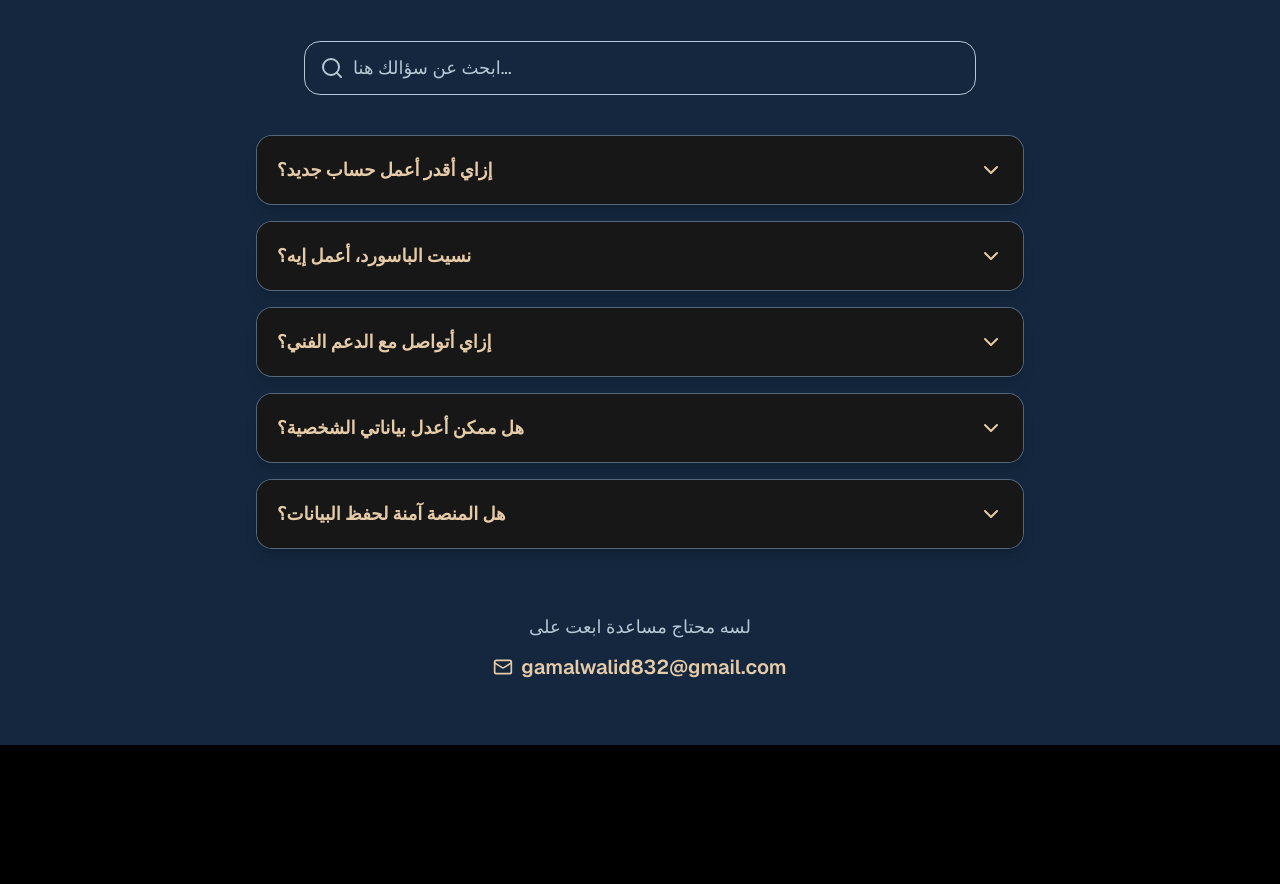
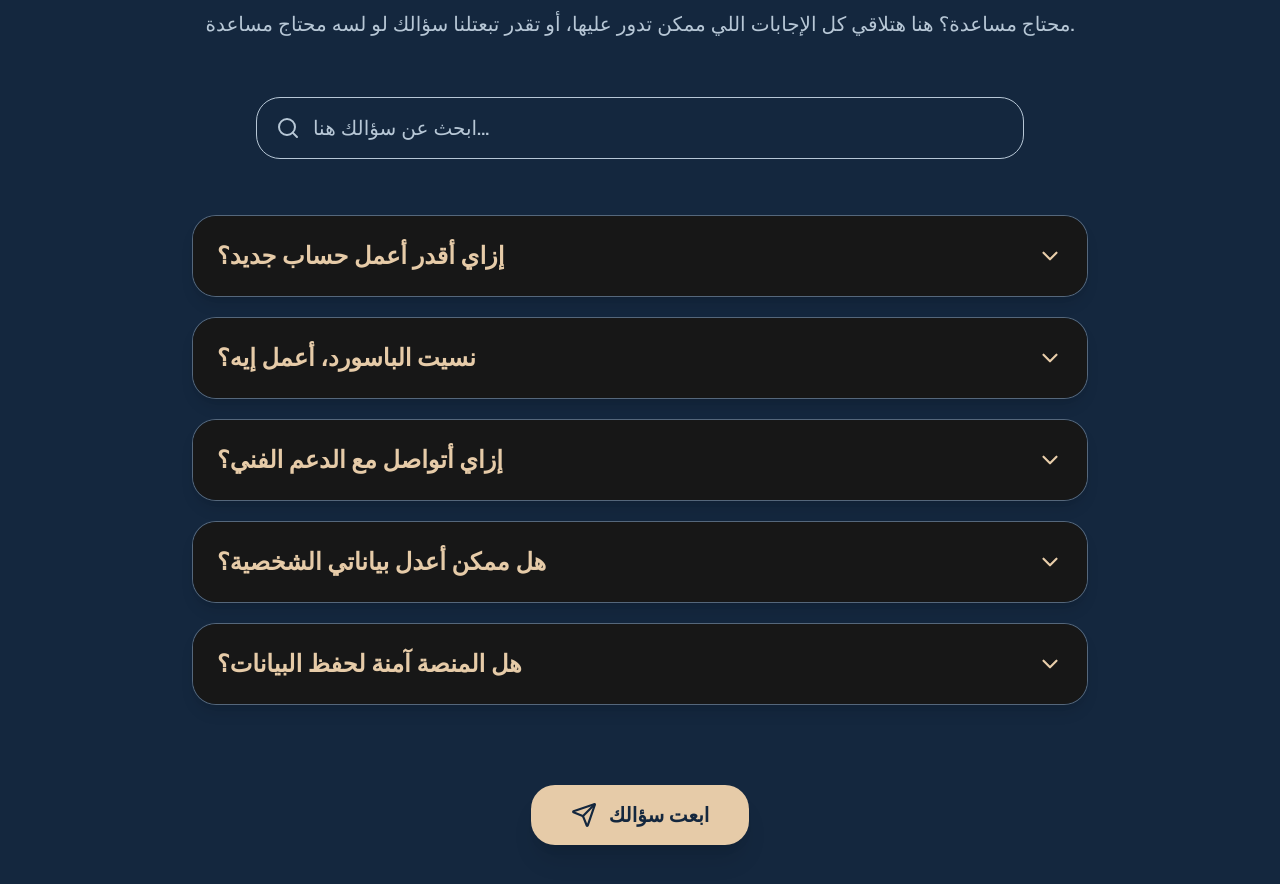
Before and after one commit to beshirswed1/e-commerce, a Next.js app: page /help in a window 1280 px wide. Shown: the part 216-1100 px from the top of the page. Before the commit the page ends 961 px from the top, so only its background shows below. Built offline with nearby package versions, Linux system fonts and the light colour scheme.

Commit message:
تعديل في الهيلب

```diff
--- a/app/help/page.jsx
+++ b/app/help/page.jsx
@@ -1,7 +1,7 @@
 "use client";
 import { useState } from "react";
 import { motion, AnimatePresence } from "framer-motion";
-import { ChevronDown, Search, Mail } from "lucide-react";
+import { ChevronDown, Search, Send } from "lucide-react";
 
 export default function HelpPage() {
     const faqs = [
@@ -34,9 +34,18 @@ export default function HelpPage() {
 
     const [openIndex, setOpenIndex] = useState(null);
     const [searchTerm, setSearchTerm] = useState("");
+    const [showForm, setShowForm] = useState(false);
+    const [question, setQuestion] = useState("");
 
     const toggleFAQ = (index) => {
         setOpenIndex(openIndex === index ? null : index);
+    };
+
+    const handleSend = () => {
+        if (!question.trim()) return alert("من فضلك اكتب سؤالك الأول!");
+        alert("تم إرسال سؤالك ✅");
+        setQuestion("");
+        setShowForm(false);
     };
 
     const filteredFaqs = faqs.filter((faq) =>
@@ -44,20 +53,20 @@ export default function HelpPage() {
     );
 
     return (
-        <div className="min-h-screen bg-[#14273E] text-white flex flex-col items-center justify-start py-16 px-6">
+        <div className="min-h-screen bg-[#14273E] text-white flex flex-col items-center justify-start py-20 px-6">
             {/* Header */}
             <motion.div
                 initial={{ opacity: 0, y: 30 }}
                 animate={{ opacity: 1, y: 0 }}
                 transition={{ duration: 0.6 }}
-                className="max-w-4xl text-center mb-10"
+                className="max-w-4xl text-center mb-14"
             >
-                <h1 className="text-5xl font-extrabold text-[#E6CBA8] mb-4">
+                <h1 className="text-6xl font-extrabold text-[#E6CBA8] mb-6">
                     Help
                 </h1>
-                <p className="text-[#B7C7D6] text-lg leading-relaxed">
+                <p className="text-[#B7C7D6] text-xl leading-relaxed">
                     محتاج مساعدة؟ هنا هتلاقي كل الإجابات اللي ممكن تدور عليها،
-                    أو تقدر تبعتلنا مباشرة لو لسه محتاج توصل للدعم الفني.
+                    أو تقدر تبعتلنا سؤالك لو لسه محتاج مساعدة.
                 </p>
             </motion.div>
 
@@ -66,15 +75,15 @@ export default function HelpPage() {
                 initial={{ scale: 0.9, opacity: 0 }}
                 animate={{ scale: 1, opacity: 1 }}
                 transition={{ duration: 0.4 }}
-                className="relative w-full max-w-2xl mb-10"
+                className="relative w-full max-w-3xl mb-14"
             >
-                <Search className="absolute left-4 top-1/2 transform -translate-y-1/2 text-[#B7C7D6]" />
+                <Search className="absolute left-5 top-1/2 transform -translate-y-1/2 text-[#B7C7D6]" />
                 <input
                     type="text"
                     placeholder="ابحث عن سؤالك هنا..."
                     value={searchTerm}
                     onChange={(e) => setSearchTerm(e.target.value)}
-                    className="w-full bg-[#14273E] text-[#E6CBA8] placeholder-[#B7C7D6] rounded-2xl py-3 pl-12 pr-4 text-lg border border-[#B7C7D6] focus:outline-none focus:ring-2 focus:ring-[#E6CBA8] transition-all duration-300"
+                    className="w-full bg-[#14273E] text-[#E6CBA8] placeholder-[#B7C7D6] rounded-3xl py-4 pl-14 pr-5 text-xl border border-[#B7C7D6] focus:outline-none focus:ring-2 focus:ring-[#E6CBA8] transition-all duration-300"
                 />
             </motion.div>
 
@@ -83,7 +92,7 @@ export default function HelpPage() {
                 initial={{ opacity: 0 }}
                 animate={{ opacity: 1 }}
                 transition={{ duration: 0.5 }}
-                className="w-full max-w-3xl space-y-4"
+                className="w-full max-w-4xl space-y-5"
             >
                 {filteredFaqs.length > 0 ? (
                     filteredFaqs.map((faq, index) => (
@@ -93,19 +102,19 @@ export default function HelpPage() {
                             transition={{
                                 layout: { duration: 0.25, ease: [0.4, 0, 0.2, 1] },
                             }}
-                            className="border border-[#B7C7D6]/40 rounded-2xl overflow-hidden bg-[#14273E] hover:border-[#E6CBA8]/70 transition-all shadow-lg"
+                            className="border border-[#B7C7D6]/40 rounded-3xl overflow-hidden bg-[#14273E] hover:border-[#E6CBA8]/70 transition-all shadow-lg"
                         >
                             {/* السؤال */}
                             <button
                                 onClick={() => toggleFAQ(index)}
-                                className="w-full flex justify-between items-center text-left p-5 text-[#E6CBA8] font-semibold text-lg"
+                                className="w-full flex justify-between items-center text-left p-6 text-[#E6CBA8] font-semibold text-2xl"
                             >
                                 {faq.question}
                                 <motion.div
                                     animate={{ rotate: openIndex === index ? 180 : 0 }}
                                     transition={{ duration: 0.25 }}
                                 >
-                                    <ChevronDown />
+                                    <ChevronDown size={26} />
                                 </motion.div>
                             </button>
 
@@ -120,7 +129,7 @@ export default function HelpPage() {
                                             duration: 0.25,
                                             ease: [0.4, 0, 0.2, 1],
                                         }}
-                                        className="p-5 text-[#B7C7D6] bg-[#14273E] border-t border-[#B7C7D6]/30 leading-relaxed"
+                                        className="p-6 text-[#B7C7D6] bg-[#14273E] border-t border-[#B7C7D6]/30 leading-relaxed text-lg"
                                     >
                                         {faq.answer}
                                     </motion.div>
@@ -129,24 +138,56 @@ export default function HelpPage() {
                         </motion.div>
                     ))
                 ) : (
-                    <p className="text-center text-[#B7C7D6] text-lg">لا يوجد سوال  بهذا الشكل</p>
+                    <p className="text-center text-[#B7C7D6] text-xl">
+                        لا يوجد سؤال بهذا الشكل
+                    </p>
                 )}
             </motion.div>
 
-            {/* Contact */}
+            {/* زرار إرسال سؤال */}
             <motion.div
                 initial={{ opacity: 0, y: 40 }}
                 whileInView={{ opacity: 1, y: 0 }}
                 viewport={{ once: true }}
                 transition={{ duration: 0.6 }}
-                className="mt-16 text-center"
+                className="mt-20 text-center"
             >
-                <p className="text-[#B7C7D6] text-lg mb-3">
-                    لسه محتاج مساعدة ابعت على
-                </p>
-                <div className="flex justify-center items-center gap-2 text-[#E6CBA8] text-xl font-semibold">
-                    <Mail size={20} /> gamalwalid832@gmail.com
-                </div>
+                <motion.button
+                    onClick={() => setShowForm(!showForm)}
+                    className="bg-[#E6CBA8] text-[#14273E] px-10 py-4 rounded-3xl font-bold flex items-center justify-center gap-3 hover:bg-[#f0d9b6] transition-all shadow-xl mx-auto text-xl"
+                    whileHover={{ scale: 1.08 }}
+                    whileTap={{ scale: 0.95 }}
+                >
+                    <Send size={26} />
+                    ابعت سؤالك
+                </motion.button>
+
+                {/* فورم السؤال */}
+                <AnimatePresence>
+                    {showForm && (
+                        <motion.div
+                            initial={{ opacity: 0, y: 30 }}
+                            animate={{ opacity: 1, y: 0 }}
+                            exit={{ opacity: 0, y: 30 }}
+                            transition={{ duration: 0.4 }}
+                            className="mt-8 bg-[#1B3558] p-8 rounded-3xl max-w-2xl mx-auto shadow-2xl border border-[#B7C7D6]/30"
+                        >
+                            <textarea
+                                value={question}
+                                onChange={(e) => setQuestion(e.target.value)}
+                                placeholder="اكتب سؤالك هنا..."
+                                className="w-full p-5 rounded-2xl bg-[#14273E] text-[#E6CBA8] border border-[#B7C7D6]/40 focus:ring-2 focus:ring-[#E6CBA8] outline-none resize-none text-lg"
+                                rows={5}
+                            />
+                            <button
+                                onClick={handleSend}
+                                className="mt-5 bg-[#E6CBA8] text-[#14273E] px-10 py-3 rounded-2xl font-semibold hover:bg-[#f0d9b6] transition-all text-lg"
+                            >
+                                إرسال
+                            </button>
+                        </motion.div>
+                    )}
+                </AnimatePresence>
             </motion.div>
         </div>
     );
```
